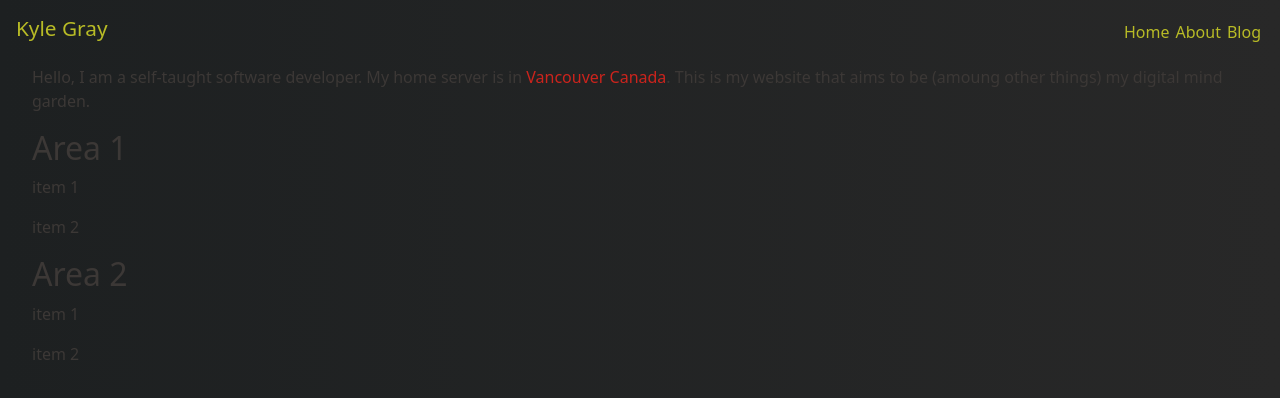
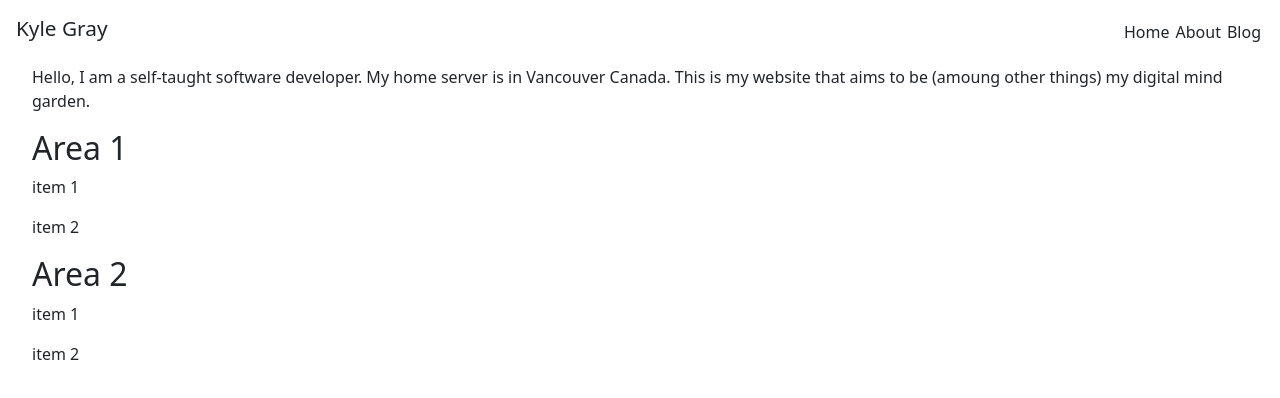
Before and after one commit to kgrayallday/kylegray.ca, a Vue app: page / in a window 1280 px wide. Shown: the top 398 px of the page. Built offline with nearby package versions, Linux system fonts and the light colour scheme.

Commit message:
simplify css vars

```diff
--- a/src/assets/base.css
+++ b/src/assets/base.css
@@ -1,92 +1,28 @@
 /* color palette from <https://github.com/vuejs/theme> */
 :root {
-  /* Gruvbox Dark */
-  --gruv-bg-dark: #282828;
-  --gruv-fg-dark: #ebdbb2;
-  --gruv-comment-dark: #928374;
-  --gruv-red-dark: #cc241d;
-  --gruv-green-dark: #98971a;
-  --gruv-lightgreen-dark: #b8bb26;
-  --gruv-yellow-dark: #d79921;
-  --gruv-blue-dark: #458588;
-  --gruv-purple-dark: #b16286;
-  --gruv-aqua-dark: #689d6a;
-  --gruv-orange-dark: #d65d0e;
+  /* KG Dark */
+  --kg-col-bg-dark: #161616;
+  --kg-col-bg-acc-dark: #1B1B1B;
+  --kg-col-fg-dark: #E8E8E8;
+  --kg-col-green: #62AB37;
+  --kg-col-teal: #39A2AE;
+  --kg-col-red: #720E07;
 
-  /* Gruvbox Light */
-  --gruv-bg-light: #fbf1c7;
-  --gruv-fg-light: #3c3836;
-  --gruv-comment-light: #7c6f64;
-  --gruv-red-light: #9d0006;
-  --gruv-green-light: #79740e;
-  --gruv-yellow-light: #b57614;
-  --gruv-blue-light: #076678;
-  --gruv-purple-light: #8f3f71;
-  --gruv-aqua-light: #427b58;
-  --gruv-orange-light: #af3a03;
+  --kg-col-fg-light: #0D1117;
+  --kg-col-bg-light: #E8E8E8;
 }
 
 :root {
   /* Dark Theme (Default) */
-  --color-bg: var(--gruv-bg-dark);
-
-  --color-text-primary: var(--gruv-fg-dark);
-  --color-text-secondary: var(--gruv-comment-dark);
-  --color-text-comment: var(--gruv-comment-light);
-
-  --color-link: var(--gruv-blue-dark);
-  --color-link-hover: var(--gruv-green-dark);
+  --kg-bg: var(--kg-col-bg-dark);
+  --kg-bg-2: var(--kg-col-bg-acc-dark);
+  --kg-fg: var(--kg-col-fg-dark);
 }
 
 /* Light Theme */
 @media (prefers-color-scheme: light) {
   :root {
-    --color-bg-primary: var(--gruv-bg-light);
-
-    --color-text-primary: var(--gruv-fg-light);
-    --color-text-secondary: var(--gruv-comment-light);
-    --color-text-muted: var(--gruv-comment-dark);
-    --color-text-inverted: var(--gruv-bg-light);
-
-    --color-link: var(--gruv-blue-light);
-    --color-link-hover: var(--gruv-green-light);
+    --kg-bg: var(--kg-col-bg-light);
+    --kg-fg: var(--kg-col-fg-light);
   }
 }
-
-*,
-*::before,
-*::after {
-  box-sizing: border-box;
-  margin: 0;
-  font-weight: normal;
-}
-h1, h2 {
-  color: var(--gruv-fg-dark);
-}
-
-body {
-  min-height: 100vh;
-  background-image: linear-gradient(to right, #1d2021, #282828);
-  color: var(--gruv-fg-dark);
-  transition:
-    color 0.5s,
-    background-color 0.5s;
-  line-height: 1.6;
-  font-family:
-    Inter,
-    -apple-system,
-    BlinkMacSystemFont,
-    'Segoe UI',
-    Roboto,
-    Oxygen,
-    Ubuntu,
-    Cantarell,
-    'Fira Sans',
-    'Droid Sans',
-    'Helvetica Neue',
-    sans-serif;
-  font-size: 15px;
-  text-rendering: optimizeLegibility;
-  -webkit-font-smoothing: antialiased;
-  -moz-osx-font-smoothing: grayscale;
-}
```
